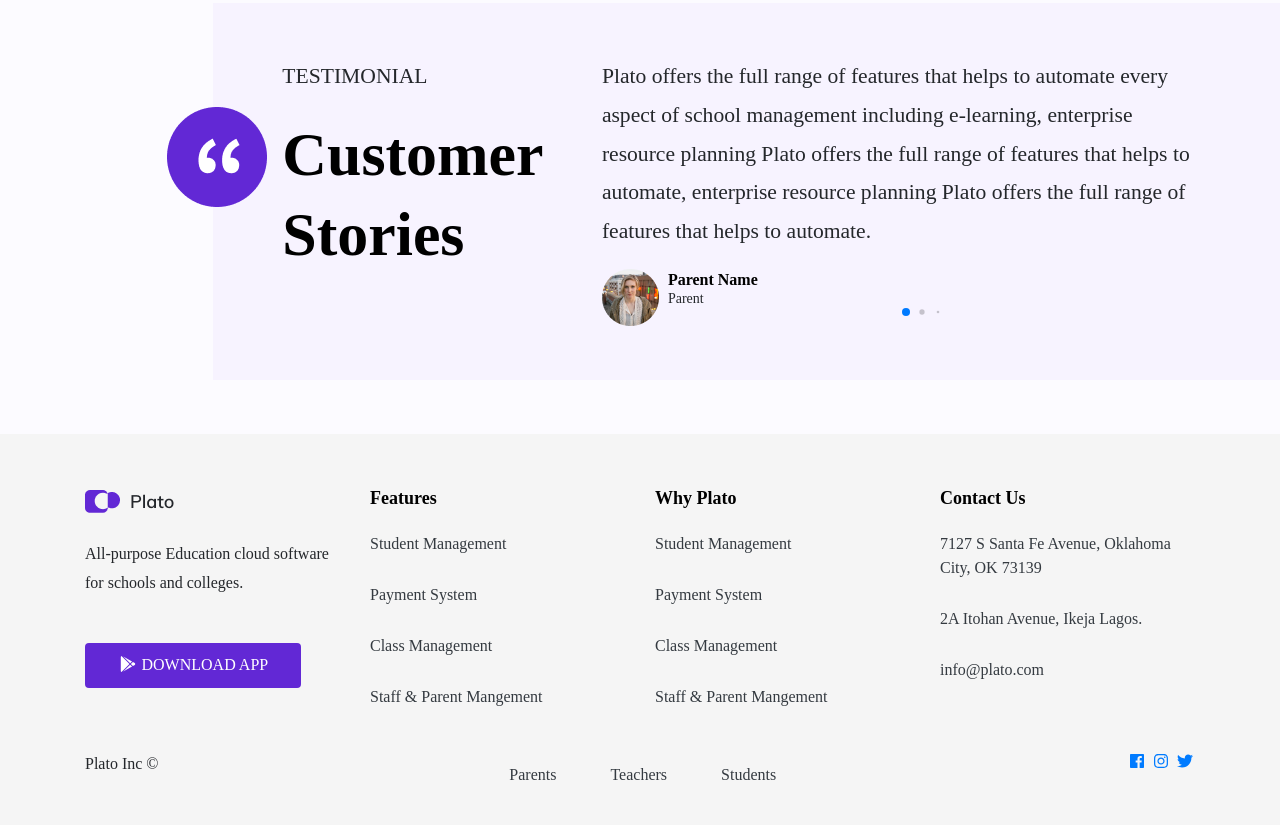
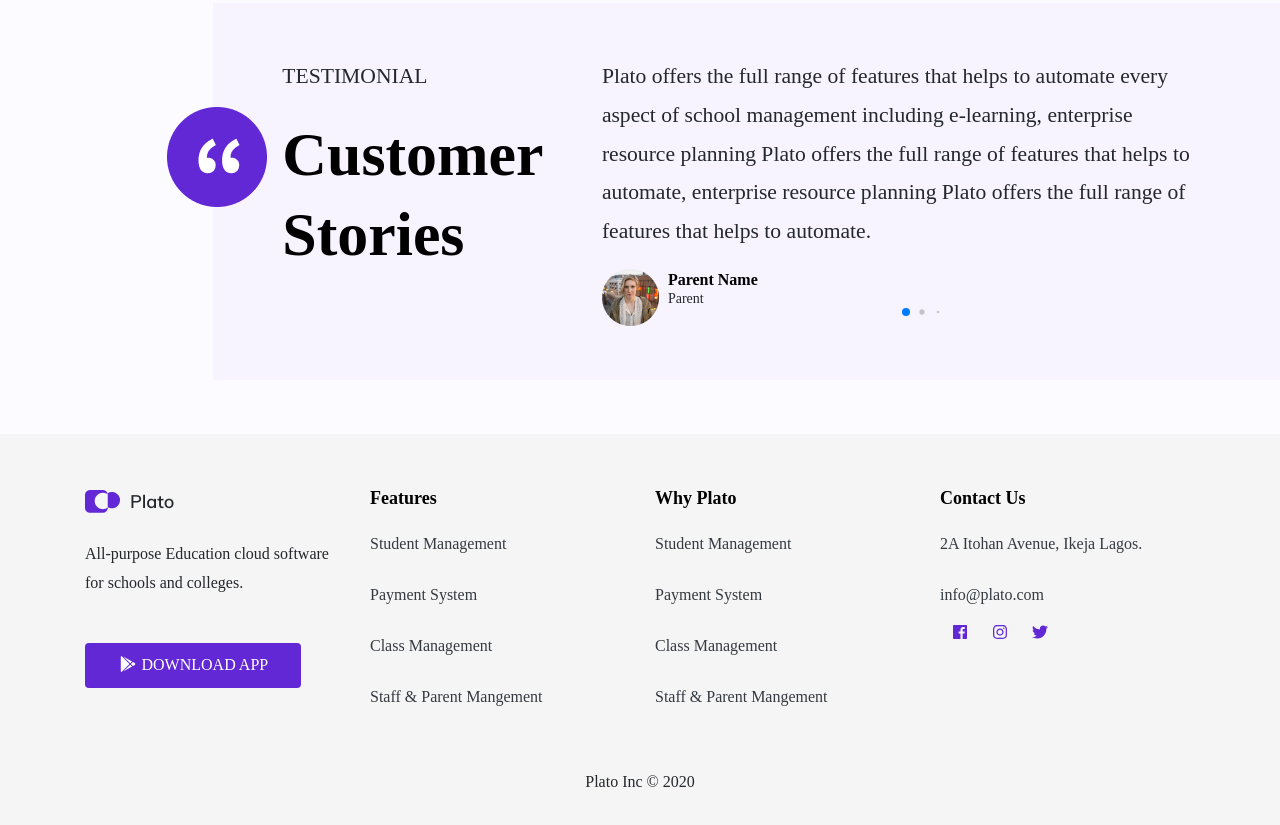
Before and after one commit to Molusoj/plato, a plain HTML site: page index.html in a window 1280 px wide. Shown: the part 5635-6460 px from the top of the page. Drawn offline with nearby package versions, Linux system fonts and the light colour scheme.

Commit message:
footer-done

```diff
--- a/css/main.css
+++ b/css/main.css
@@ -330,6 +330,16 @@ margin-bottom: 50px;
     line-height: 1.8;
 }
 
+#footer .social-icons {
+     display: flex;
+
+}
+
+#footer .social-icons a{
+    color: var(--primary-color);
+    padding: 0 10px;
+}
+
 @media screen and (max-width: 769px){
     #header{
         height: 100%;
--- a/index.html
+++ b/index.html
@@ -505,7 +505,7 @@
     <footer id="footer" class="py-5 mt-5" data-aos="fade-up">
       <div class="container">
         <div class="row">
-          <div class="col-md-3">
+          <div class="col-md-3 mb-3">
             <img src="./images/logo-color.png" class="img-fluid" alt="" />
             <p class="py-4">
               All-purpose Education cloud software for schools and colleges.
@@ -521,7 +521,7 @@
           </div>
 
           <!-- Col 2 -->
-          <div class="col-md-3">
+          <div class="col-md-3 mb-3">
             <h3 class="heading">Features</h3>
             <nav class="nav flex-column">
               <a class="nav-link active" href="#">Student Management </a>
@@ -532,7 +532,7 @@
           </div>
 
           <!-- Col 3 -->
-          <div class="col-md-3">
+          <div class="col-md-3 mb-3">
             <h3 class="heading">Why Plato</h3>
             <nav class="nav flex-column">
               <a class="nav-link active" href="#">Student Management </a>
@@ -543,26 +543,12 @@
           </div>
 
           <!-- Col 4 -->
-          <div class="col-md-3">
+          <div class="col-md-3 mb-3">
             <h3 class="heading">Contact Us</h3>
             <nav class="nav flex-column">
-              <a class="nav-link active" href="#"
-                >7127 S Santa Fe Avenue, Oklahoma City, OK 73139
-              </a>
+
               <a class="nav-link" href="#">2A Itohan Avenue, Ikeja Lagos.</a>
               <a class="nav-link" href="#">info@plato.com</a>
-            </nav>
-          </div>
-        </div>
-
-        <div class="d-flex justify-content-between mt-4">
-          <p>Plato Inc &copy;</p>
-          <nav class="nav">
-            <a href="#" class="nav-link">Parents</a>
-            <a href="#" class="nav-link px-sm-5">Teachers</a>
-            <a href="#" class="nav-link">Students</a>
-          </nav>
-
               <div class="social-icons">
                 <a href="#" target="_blank" rel="noopener noreferrer"
                   ><i class="fab fa-facebook" aria-hidden="true"></i
@@ -574,6 +560,12 @@
                   ><i class="fab fa-twitter" aria-hidden="true"></i
                 ></a>
               </div>
+            </nav>
+          </div>
+        </div>
+
+        <div class="d-flex justify-content-center mt-4 text-center">
+          <p>Plato Inc &copy; <script>document.write(new Date().getFullYear())</script></p>
         </div>
       </div>
     </footer>
```
Lines whose indentation alone changed are shown as unchanged.
